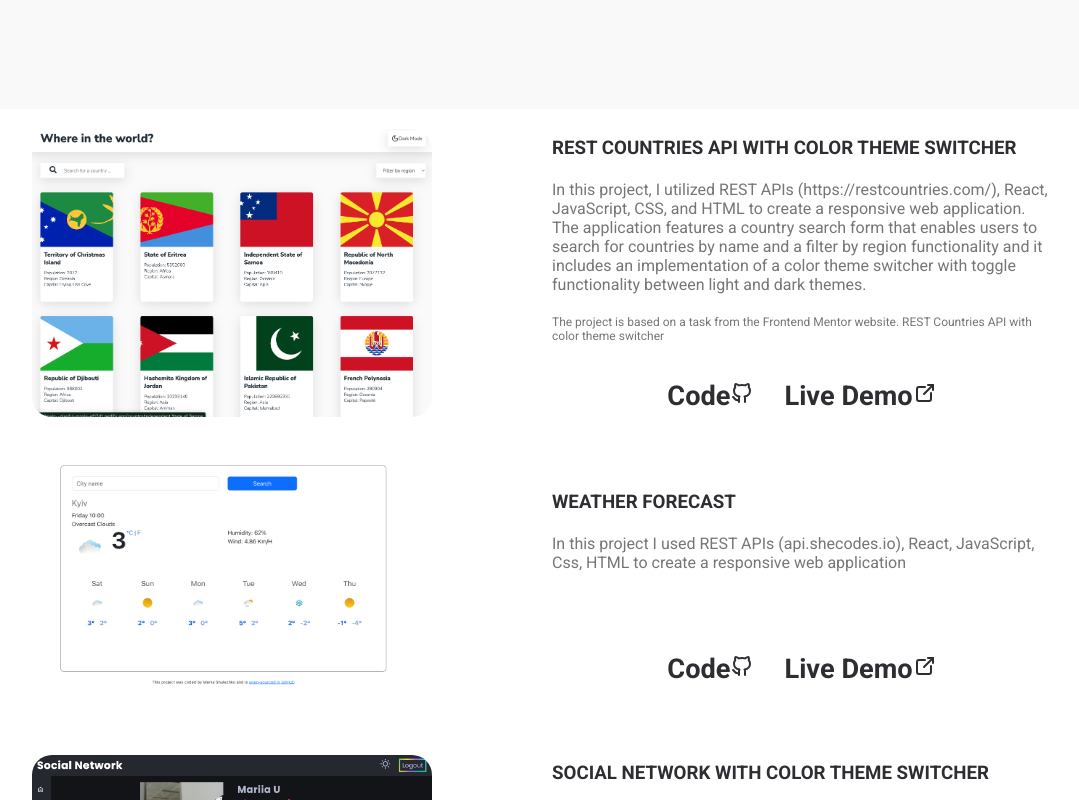
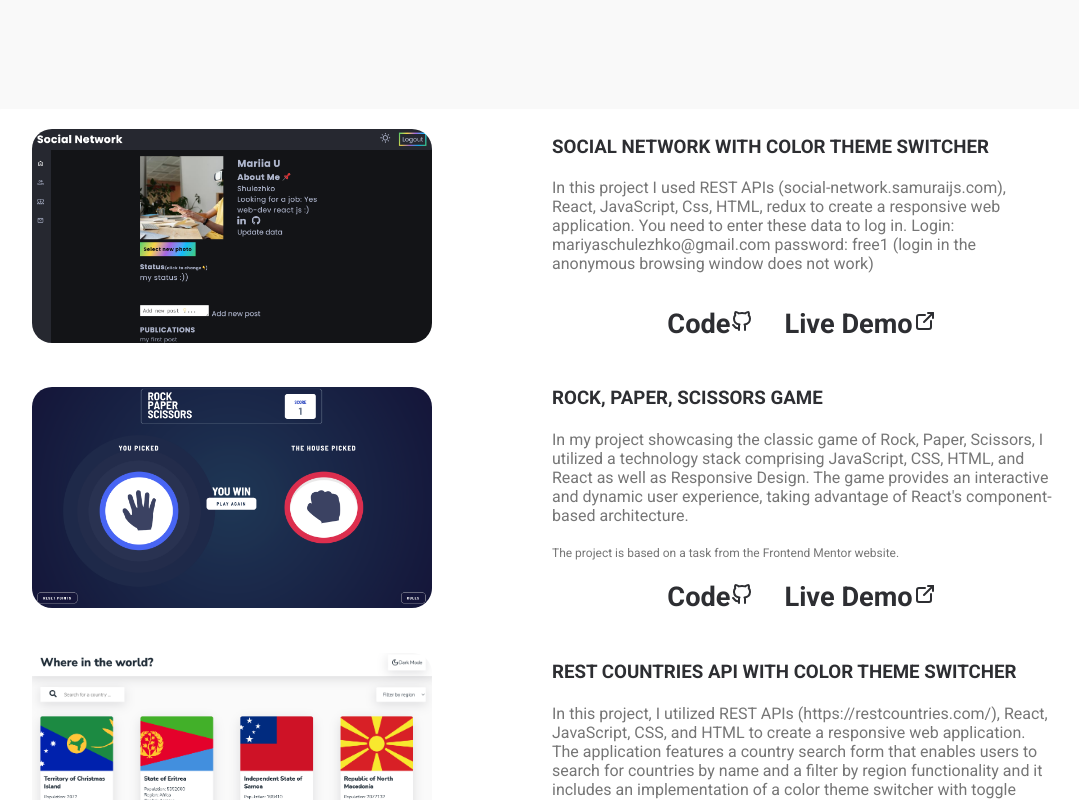
Before and after one commit to mshulezhko/about, a React (Create React App) app: page / in a window 1280 px wide. Shown: the part 1440-2240 px from the top of the page, without its empty margins (98-1177 px from the left). Built offline with nearby package versions, Linux system fonts and the light colour scheme; a web font is replaced by a local one.

Commit message:
add new project

```diff
--- a/src/components/Projects/Projects.jsx
+++ b/src/components/Projects/Projects.jsx
@@ -3,11 +3,37 @@ import Project from "./Project";
 import WeatherImg from './../../images/weather.png'
 import NetworkImg from './../../images/network.png'
 import Countries from './../../images/countries.png'
+import Game from './../../images/game.png'
 import './../../styles/projects.css'
 
 
 function Projects() {
     return <section id="projects">
+                 <Project
+            title='social network WITH COLOR THEME SWITCHER'
+            description='In this project I used
+                    REST APIs (social-network.samuraijs.com), React, JavaScript, Css, HTML, redux  to create a responsive web application.
+                    You need to enter these data to log in. Login: mariyaschulezhko@gmail.com
+password: free1   (login in the anonymous browsing window
+does not work)'
+            git="https://github.com/mshulezhko/portfolio"
+            liveDemo="https://graceful-sopapillas-8c6664.netlify.app/#/login"
+            img={NetworkImg}
+
+        />
+
+
+                 <Project
+            title='Rock, Paper, Scissors game'
+            description="In my project showcasing the classic game of Rock, Paper, Scissors, I utilized a technology stack comprising JavaScript, CSS, HTML, and React as well as Responsive Design. The game provides an interactive and dynamic user experience, taking advantage of React's component-based architecture."
+            git="https://github.com/mshulezhko/rock-paper-scissors"
+            liveDemo="https://courageous-lollipop-acf937.netlify.app"
+            img={Game}
+             resource='https://www.frontendmentor.io/'
+            resourceLink='https://www.frontendmentor.io/challenges/rock-paper-scissors-game-pTgwgvgH'
+
+        />
+
                  <Project
             title='REST Countries API with color theme switcher'
             description='In this project, I utilized REST APIs (https://restcountries.com/), React, JavaScript, CSS, and HTML to create a responsive web application. The application features a country search form that enables users to search for countries by name and a filter by region functionality and it includes an implementation of a color theme switcher with toggle functionality between light and dark themes.'
@@ -21,7 +47,8 @@ function Projects() {
 
         />
 
-        <Project
+
+               <Project
             title='Weather Forecast'
             description='In this project I used
                     REST APIs (api.shecodes.io), React, JavaScript, Css, HTML to create a responsive web application'
@@ -30,19 +57,6 @@ function Projects() {
             img={WeatherImg}
 
         />
-         <Project
-            title='social network WITH COLOR THEME SWITCHER'
-            description='In this project I used
-                    REST APIs (social-network.samuraijs.com), React, JavaScript, Css, HTML, redux  to create a responsive web application.
-                    You need to enter these data to log in. Login: mariyaschulezhko@gmail.com
-password: free1   (login in the anonymous browsing window
-does not work)'
-            git="https://github.com/mshulezhko/portfolio"
-            liveDemo="https://graceful-sopapillas-8c6664.netlify.app/#/login"
-            img={NetworkImg}
-
-        />
-
     </section>
 }
 
```
Also changed, not shown: src/images/game.png (added).
